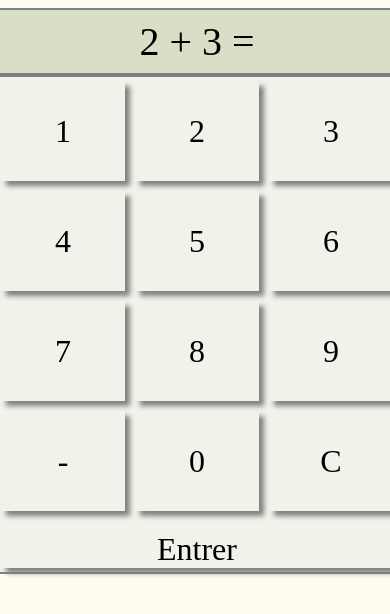
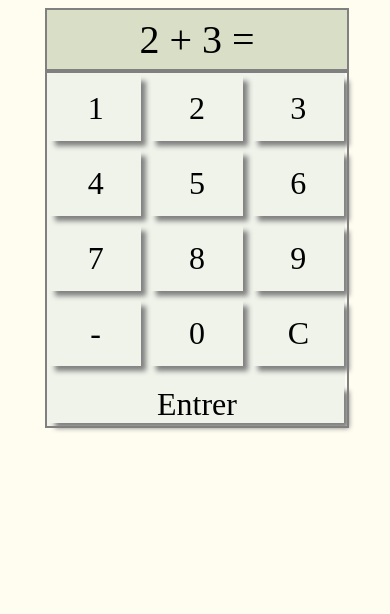
Before and after one commit to botlane-feeder/mental-calculation-gui, a SvelteKit app: page / in a window 390 px wide. Shown: the top 614 px of the page. Built offline with nearby package versions, Linux system fonts and the light colour scheme.

Commit message:
UPDATE : Modification pour design mobile

```diff
--- a/src/components/Keypad.svelte
+++ b/src/components/Keypad.svelte
@@ -69,6 +69,6 @@
     background-color: lightgrey;
   }
   .number{
-    height: 100px;
+    height: 65px;
   }
 </style>
--- a/src/components/MentalCalculation.svelte
+++ b/src/components/MentalCalculation.svelte
@@ -58,7 +58,7 @@
 <style>
   .container{
     max-width: 800px;
-    min-width: 400px;
+    min-width: 300px;
 
     background-color: #EFF3EA;
     /* border: transparent 10px solid; */
```
Also changed, not shown: 1 other file (tests, documents, lock files or other folders).
